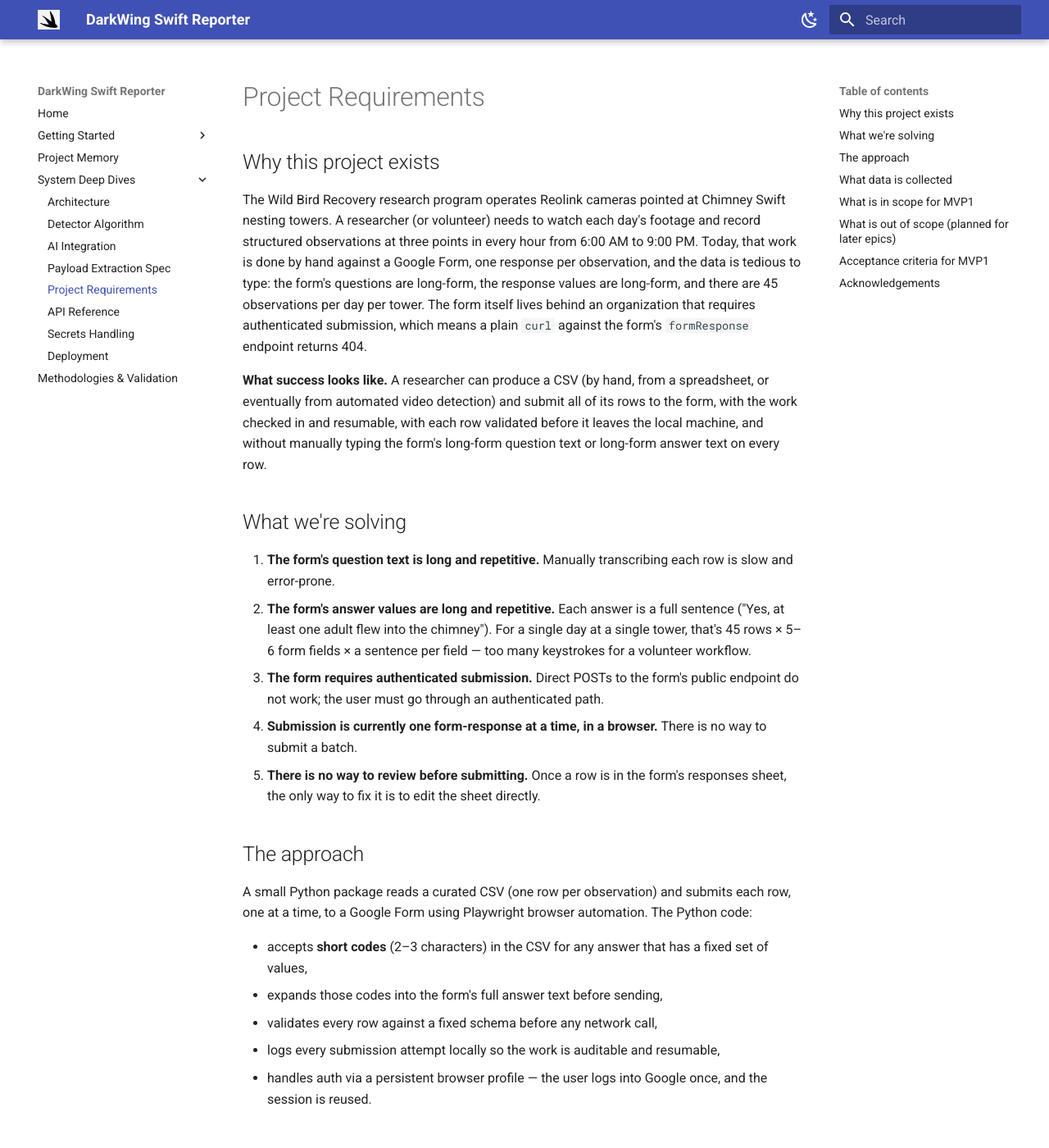
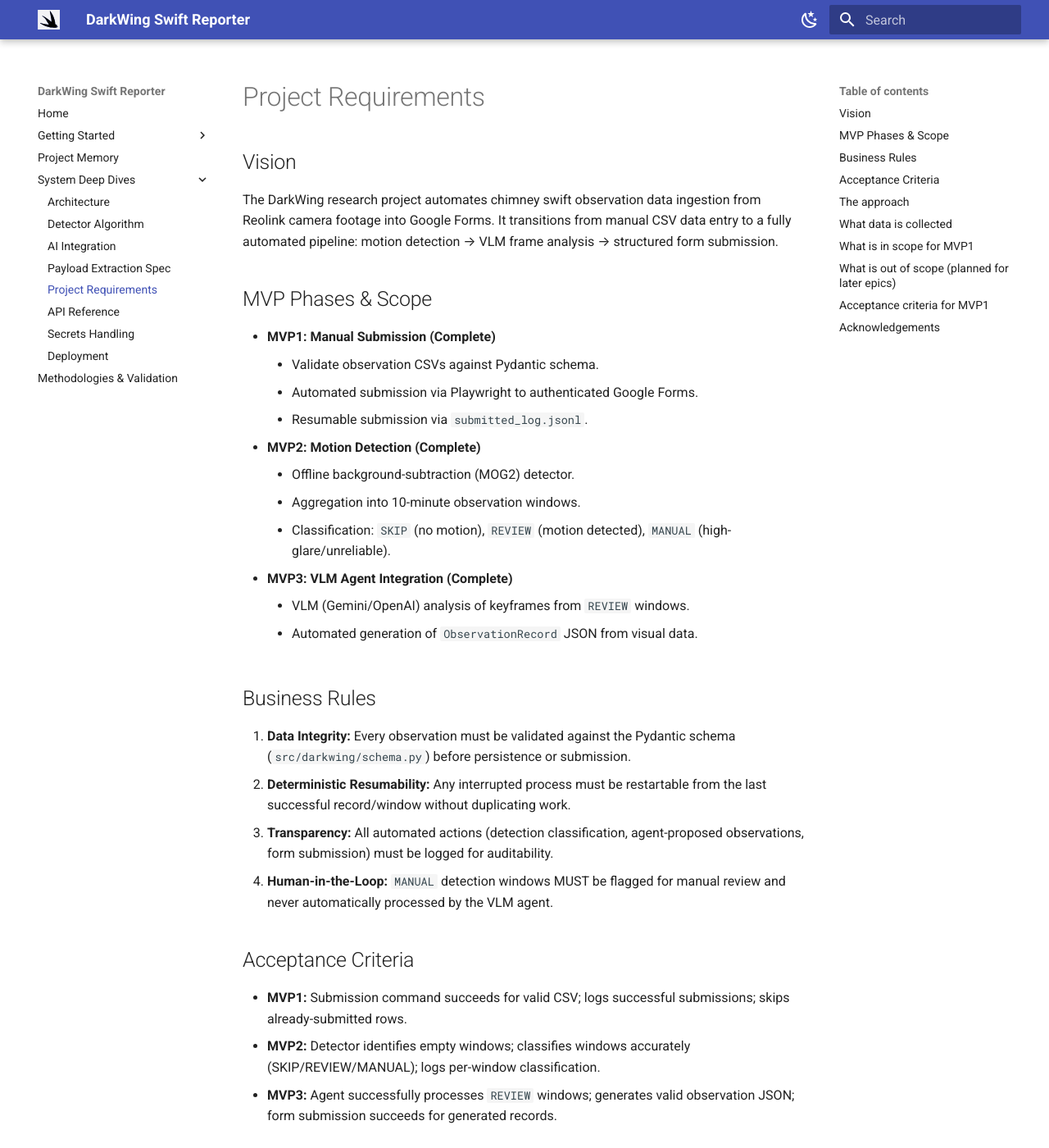
Before and after one commit to mcnamaram/darkwing, an MkDocs documentation site: the page built from docs/prd.md, in a window 1280 px wide and 1400 px high. Shown: the whole window at 82% size. Built offline with MkDocs 1.6.1 and Material for MkDocs 9.7.7, drawn with Linux system fonts in a browser that asks for light colours.

Commit message:
docs: expand PRD with MVP scope, business rules, acceptance criteria; add tutorial-2

```diff
--- a/docs/prd.md
+++ b/docs/prd.md
@@ -1,18 +1,31 @@
 # Project Requirements
 
-## Why this project exists
+## Vision
+The DarkWing research project automates chimney swift observation data ingestion from Reolink camera footage into Google Forms. It transitions from manual CSV data entry to a fully automated pipeline: motion detection → VLM frame analysis → structured form submission.
 
-The Wild Bird Recovery research program operates Reolink cameras pointed at Chimney Swift nesting towers. A researcher (or volunteer) needs to watch each day's footage and record structured observations at three points in every hour from 6:00 AM to 9:00 PM. Today, that work is done by hand against a Google Form, one response per observation, and the data is tedious to type: the form's questions are long-form, the response values are long-form, and there are 45 observations per day per tower. The form itself lives behind an organization that requires authenticated submission, which means a plain `curl` against the form's `formResponse` endpoint returns 404.
+## MVP Phases & Scope
+- **MVP1: Manual Submission (Complete)**
+    - Validate observation CSVs against Pydantic schema.
+    - Automated submission via Playwright to authenticated Google Forms.
+    - Resumable submission via `submitted_log.jsonl`.
+- **MVP2: Motion Detection (Complete)**
+    - Offline background-subtraction (MOG2) detector.
+    - Aggregation into 10-minute observation windows.
+    - Classification: `SKIP` (no motion), `REVIEW` (motion detected), `MANUAL` (high-glare/unreliable).
+- **MVP3: VLM Agent Integration (Complete)**
+    - VLM (Gemini/OpenAI) analysis of keyframes from `REVIEW` windows.
+    - Automated generation of `ObservationRecord` JSON from visual data.
 
-**What success looks like.** A researcher can produce a CSV (by hand, from a spreadsheet, or eventually from automated video detection) and submit all of its rows to the form, with the work checked in and resumable, with each row validated before it leaves the local machine, and without manually typing the form's long-form question text or long-form answer text on every row.
+## Business Rules
+1. **Data Integrity:** Every observation must be validated against the Pydantic schema (`src/darkwing/schema.py`) before persistence or submission.
+2. **Deterministic Resumability:** Any interrupted process must be restartable from the last successful record/window without duplicating work.
+3. **Transparency:** All automated actions (detection classification, agent-proposed observations, form submission) must be logged for auditability.
+4. **Human-in-the-Loop:** `MANUAL` detection windows MUST be flagged for manual review and never automatically processed by the VLM agent.
 
-## What we're solving
-
-1. **The form's question text is long and repetitive.** Manually transcribing each row is slow and error-prone.
-2. **The form's answer values are long and repetitive.** Each answer is a full sentence ("Yes, at least one adult flew into the chimney"). For a single day at a single tower, that's 45 rows × 5–6 form fields × a sentence per field — too many keystrokes for a volunteer workflow.
-3. **The form requires authenticated submission.** Direct POSTs to the form's public endpoint do not work; the user must go through an authenticated path.
-4. **Submission is currently one form-response at a time, in a browser.** There is no way to submit a batch.
-5. **There is no way to review before submitting.** Once a row is in the form's responses sheet, the only way to fix it is to edit the sheet directly.
+## Acceptance Criteria
+- **MVP1:** Submission command succeeds for valid CSV; logs successful submissions; skips already-submitted rows.
+- **MVP2:** Detector identifies empty windows; classifies windows accurately (SKIP/REVIEW/MANUAL); logs per-window classification.
+- **MVP3:** Agent successfully processes `REVIEW` windows; generates valid observation JSON; form submission succeeds for generated records.
 
 ## The approach
 
```
Also changed, not shown: docs/index.md (+10 -9 lines), docs/tutorial-1.md (+17 -0 lines), docs/tutorial-2.md (added, +64 -0 lines).
